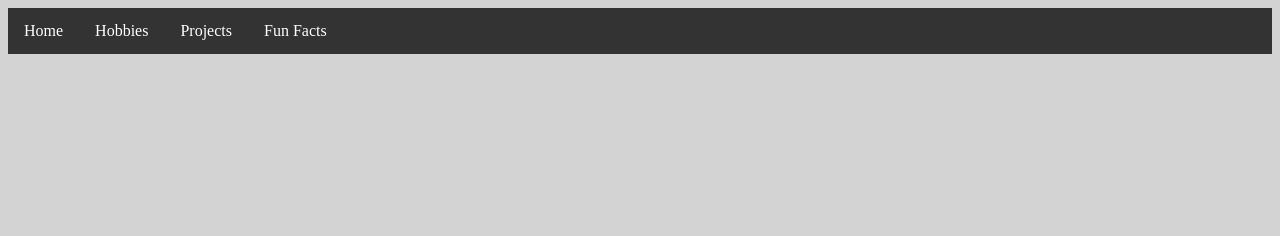
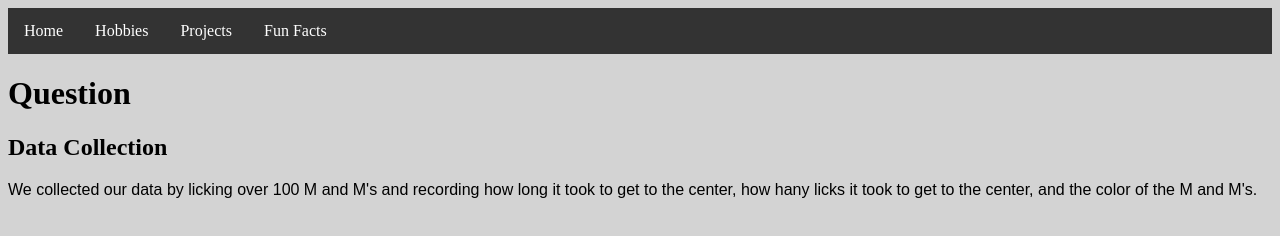
Before and after one commit to IsaacBerlin/School-Profilio, a plain HTML site: page mandm.html in a window 1280 px wide. Drawn offline with Linux system fonts and the light colour scheme.

Commit message:
Update mandm.html

```diff
--- a/mandm.html
+++ b/mandm.html
@@ -12,3 +12,10 @@
         <li><a href="https://isaacberlin.github.io/School-Profilio/projects.html">Projects</a></li>
         <li><a href="https://isaacberlin.github.io/School-Profilio/funfacts.html"> Fun Facts</a></li>
       </ul>
+      <h1>Question</h1>
+
+
+      <h2>Data Collection</h2>
+      <p>We collected our data by licking over 100 M and M's and recording how long it took to get to the center,
+      how hany licks it took to get to the center, and the color of the M and M's.</p>
+      <br>
```
